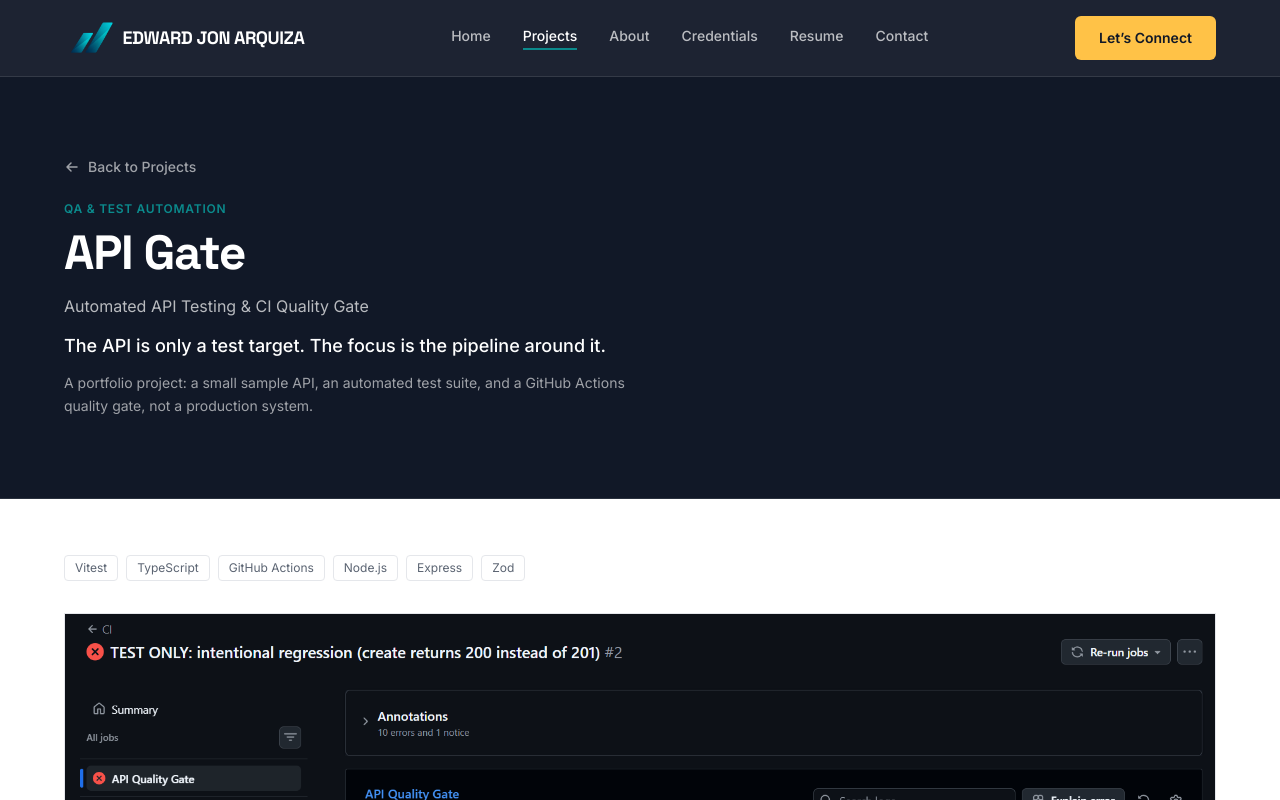
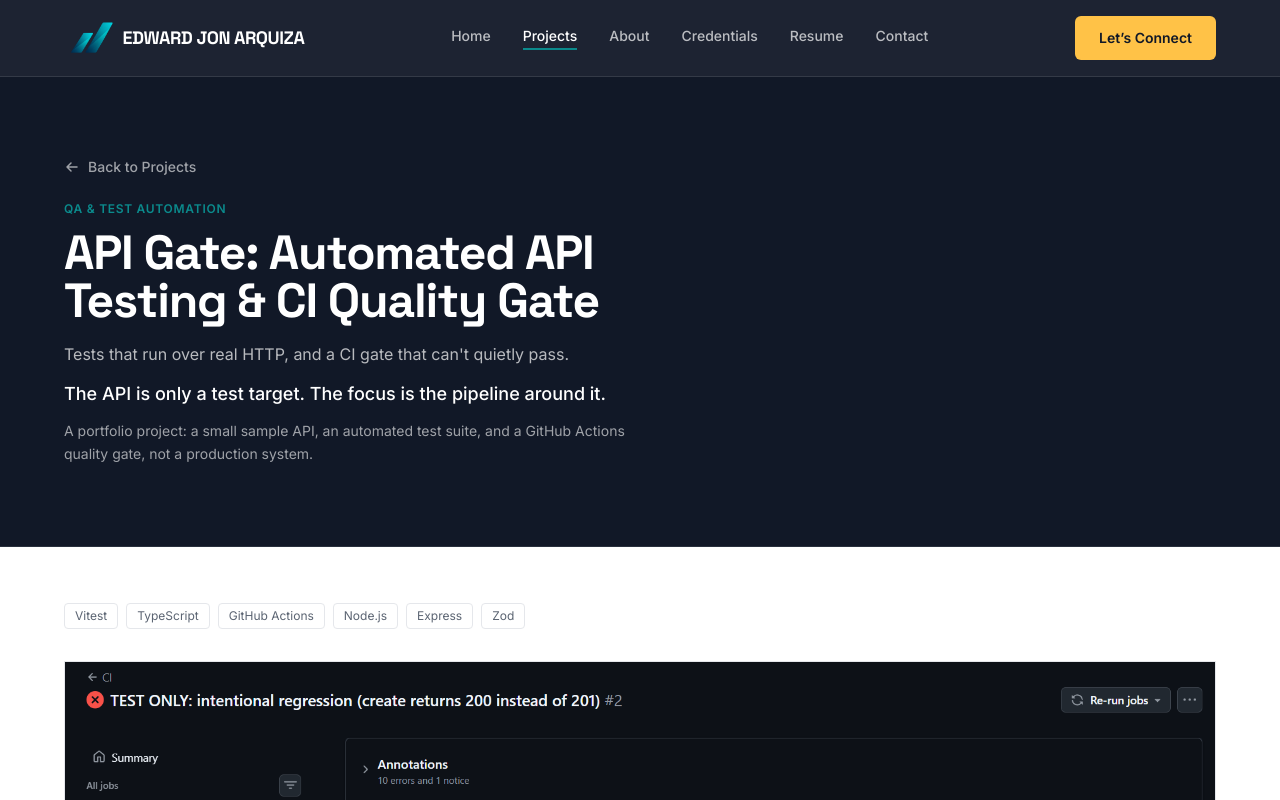
Before and after one commit to edzarquiza/edzarquiza.dev, a React (Vite) app: page /work/api-gate in a window 1280 px wide. Shown: the top 800 px of the page. Built offline with nearby package versions, Linux system fonts and the light colour scheme.

Commit message:
rename API Gate Project Title

```diff
--- a/src/data/projects.ts
+++ b/src/data/projects.ts
@@ -737,7 +737,7 @@ export const projects: Project[] = [
   },
   {
     slug: 'api-gate',
-    title: 'API Gate',
+    title: 'API Gate: Automated API Testing & CI Quality Gate',
     category: 'qa',
     status: 'published',
     oneLiner:
--- a/src/pages/ApiGate.tsx
+++ b/src/pages/ApiGate.tsx
@@ -72,7 +72,7 @@ export default function ApiGate() {
       <PageHeader
         eyebrow={categoryLabels[project.category]}
         title={project.title}
-        description="Automated API Testing & CI Quality Gate"
+        description="Tests that run over real HTTP, and a CI gate that can't quietly pass."
         backTo="/work"
         backLabel="Back to Projects"
       >
```
